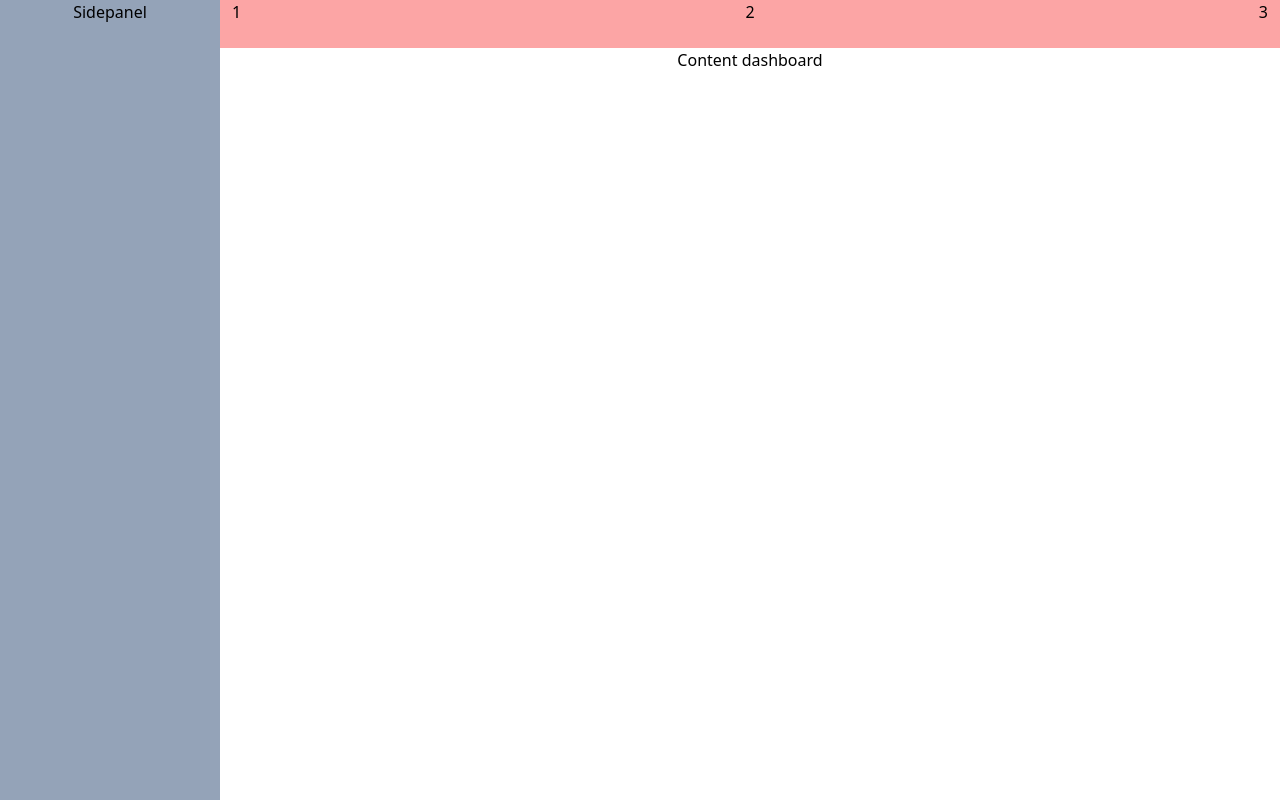
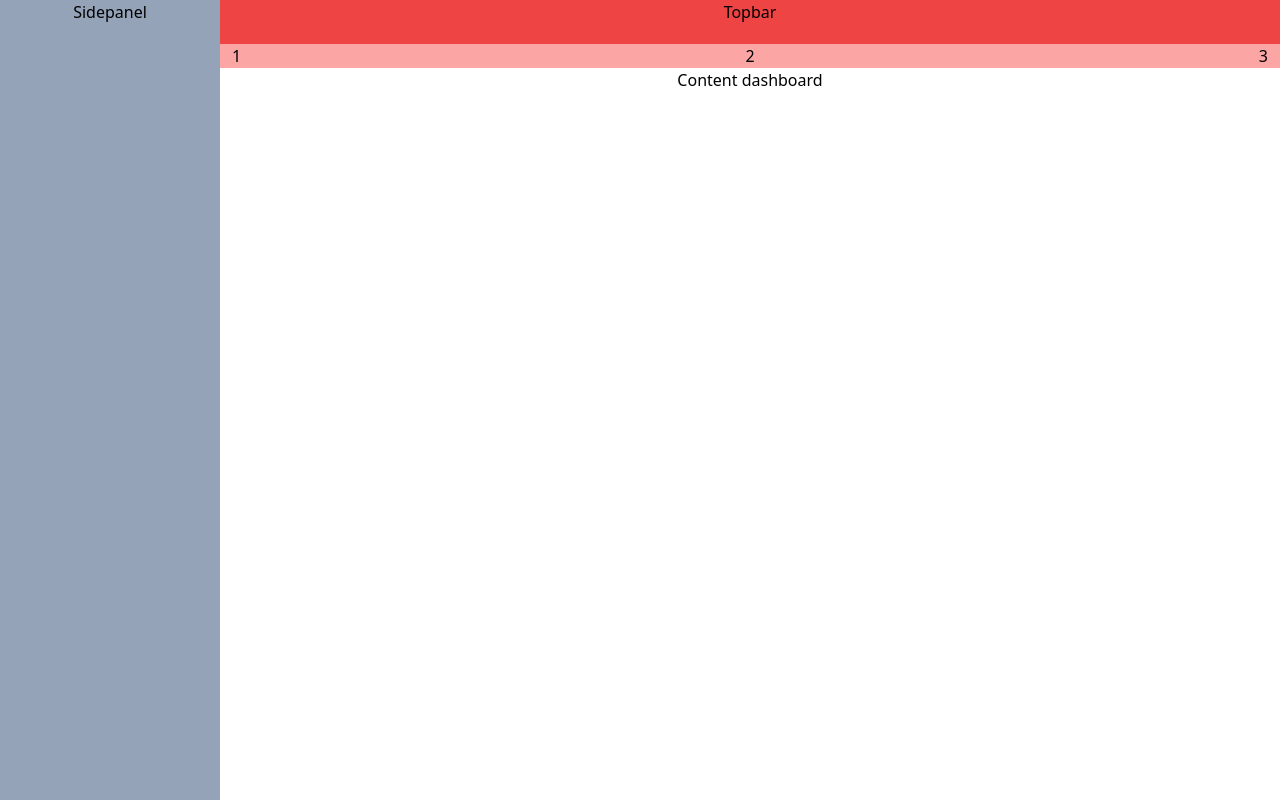
Before and after one commit to ricardoareiaslinhares/quickCMS, a React (Vite) app in the folder front/: page /dashboard in a window 1280 px wide. Built offline with nearby package versions, Linux system fonts and the light colour scheme.

Commit message:
feat:TopBar - diveded in two

```diff
--- a/front/src/components/Topbar.tsx
+++ b/front/src/components/Topbar.tsx
@@ -4,11 +4,14 @@ type Props = {}
 
 const Topbar = (props: Props) => {
   return (
-    <div className='bg-red-300 min-h-12 max-h-16 flex flex-1 flex-row justify-between px-3'>
-        <div>1</div>
-        <div>2</div>
-        <div>3</div>
+    <div className='flex flex-1 flex-col bg-red-300 min-h-22 max-h-26 '>
+        <div className='bg-red-500 min-h-11'>Topbar</div>
+        <div className=' flex flex-1 flex-row justify-between px-3'>
+            <div>1</div>
+            <div>2</div>
+            <div>3</div>
 
+        </div>
     </div>
   )
 }
```
